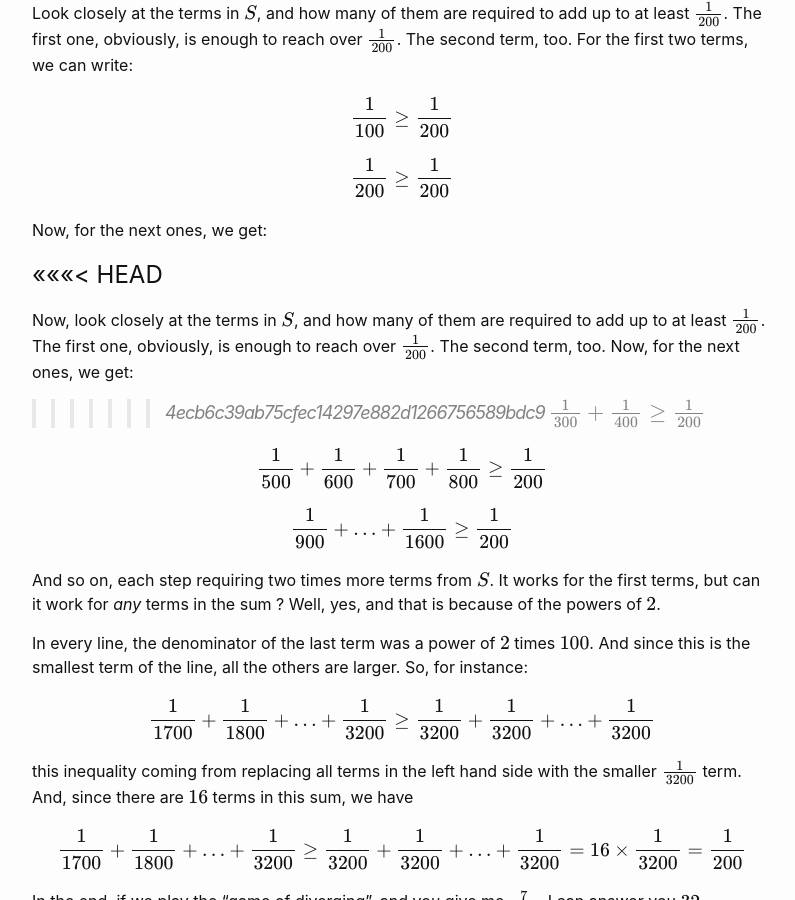
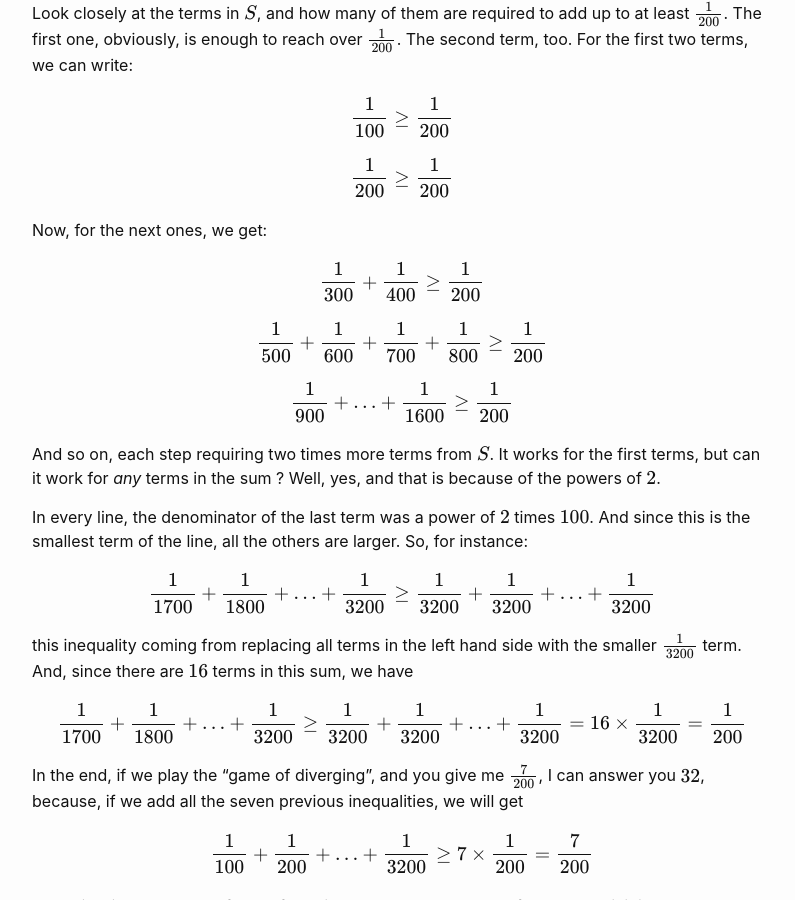
Before and after one commit to EtienneHouze/EtienneHouze.github.io, a Jekyll site: the page built from _posts/2020-03-21-ant-paradox.markdown, in a window 1280 px wide and 900 px high, scrolled down 2721 px. Shown: the whole window, without its empty margins (238-1033 px from the left). Built offline with Jekyll 4.4.1, drawn with Linux system fonts in a browser that asks for light colours; formulas are drawn with MathJax 3; a script that is not in the unit is left out.

Commit message:
new corrections

```diff
--- a/_posts/2020-03-21-ant-paradox.markdown
+++ b/_posts/2020-03-21-ant-paradox.markdown
@@ -86,11 +86,6 @@ $$
 
  Now, for the next ones, we get:
 
-<<<<<<< HEAD
-=======
-Now, look closely at the terms in $S$, and how many of them are required to add up to at least $\frac{1}{200}$. The first one, obviously, is enough to reach over $\frac{1}{200}$. The second term, too. Now, for the next ones, we get:
-
->>>>>>> 4ecb6c39ab75cfec14297e882d1266756589bdc9
 $$
     \frac{1}{300} + \frac{1}{400} \geq \frac{1}{200}
 $$
```
